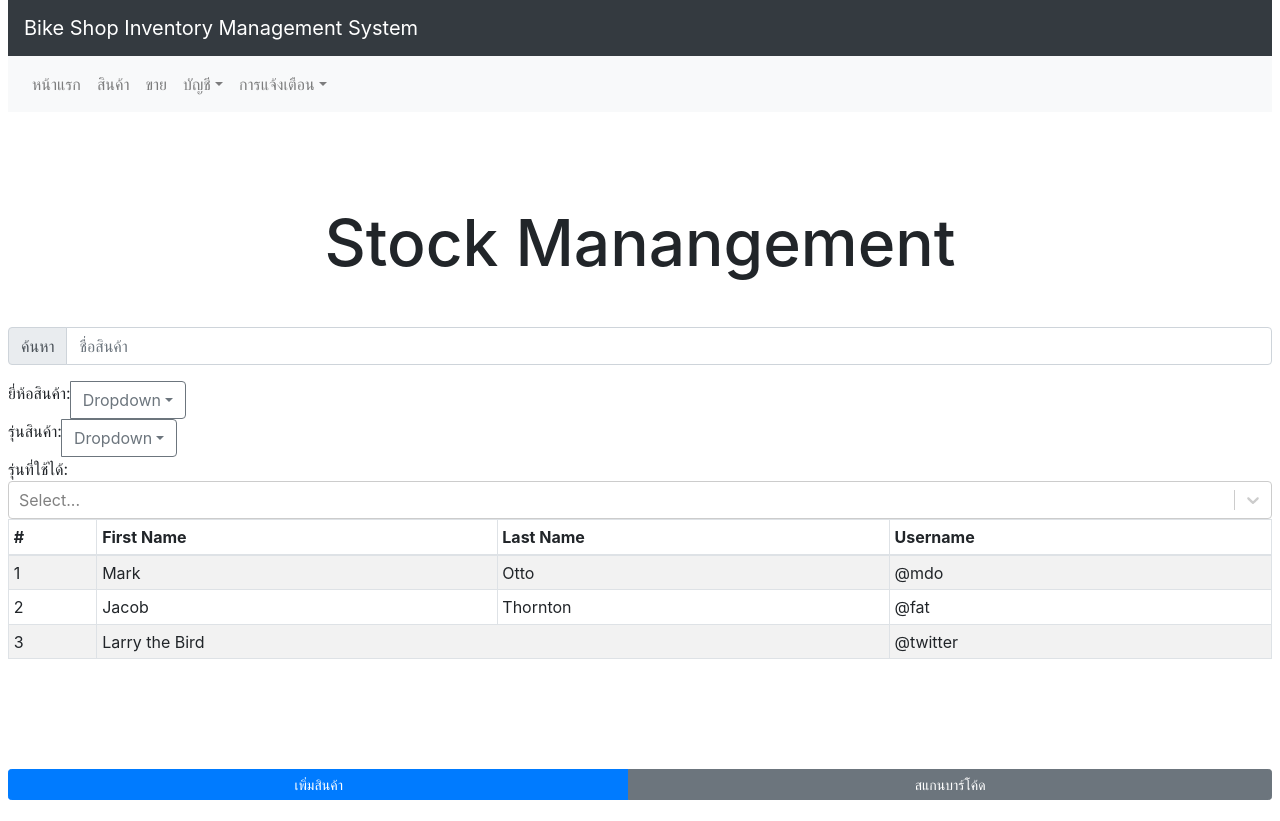
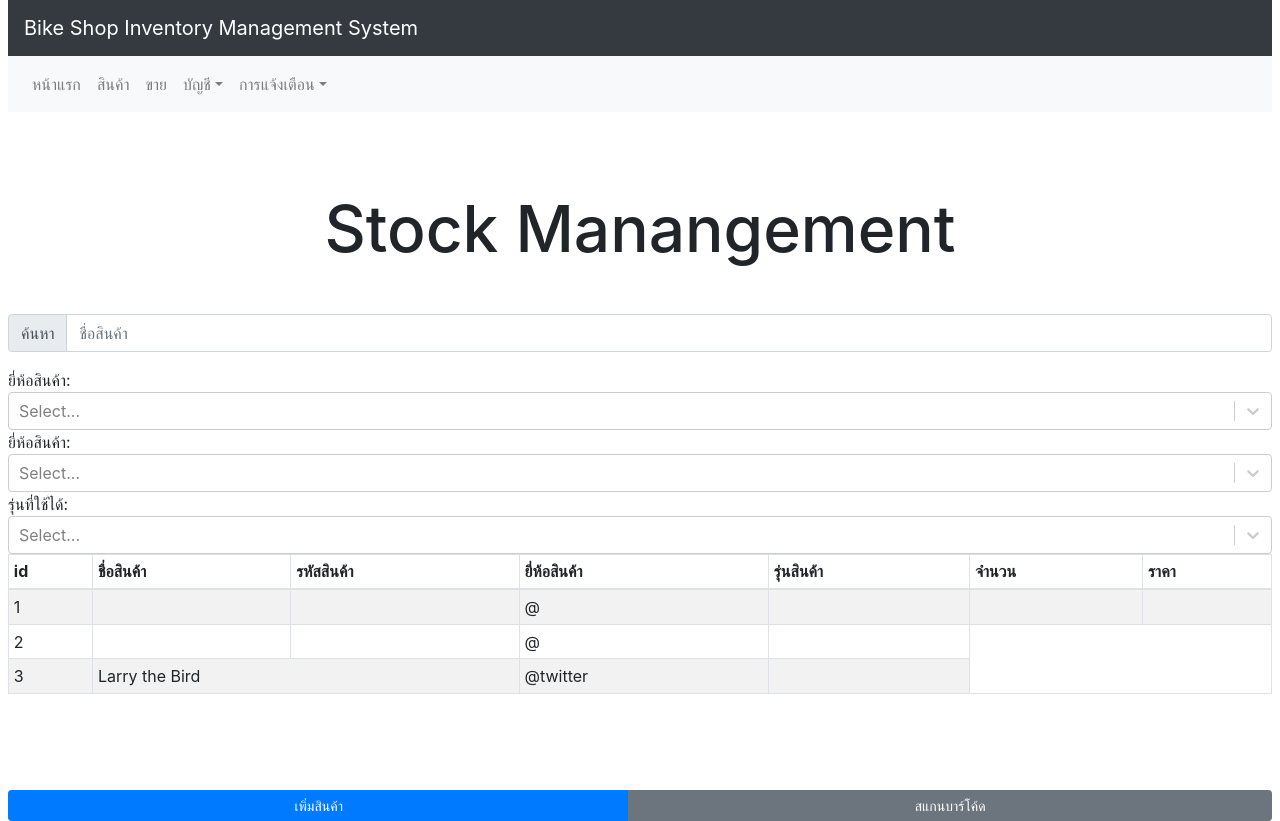
Before and after one commit to patlim8/bike-shop, a Next.js app: page /inventory in a window 1280 px wide. Before the commit the page ends 800 px from the top, so only its background shows below. Built offline with nearby package versions, Linux system fonts and the light colour scheme.

Commit message:
19/1/2021

```diff
--- a/components/brandList.js
+++ b/components/brandList.js
@@ -4,22 +4,43 @@ import Dropdown from 'react-bootstrap/Dropdown';
 import ButtonGroup from 'react-bootstrap/ButtonGroup';
 import InputGroup from 'react-bootstrap/InputGroup';
 import FormControl from 'react-bootstrap/FormControl';
+import Select from 'react-select';
+import { colourOptions, groupedOptions } from './data';
+
 
 export default function BrandList() {
+
+  const groupStyles = {
+    display: 'flex',
+    alignItems: 'center',
+    justifyContent: 'space-between',
+  };
+  const groupBadgeStyles = {
+    backgroundColor: '#EBECF0',
+    borderRadius: '2em',
+    color: '#172B4D',
+    display: 'inline-block',
+    fontSize: 12,
+    fontWeight: 'normal',
+    lineHeight: '1',
+    minWidth: 1,
+    padding: '0.16666666666667em 0.5em',
+    textAlign: 'center',
+  };
+
+  const formatGroupLabel = data => (
+    <div style={groupStyles}>
+      <span>{data.label}</span>
+      <span style={groupBadgeStyles}>{data.options.length}</span>
+    </div>
+  );
     return (
-      <InputGroup>
-    ยี่ห้อสินค้า: <DropdownButton
-      as={InputGroup.Append}
-      variant="outline-secondary"
-      title="Dropdown"
-      id="input-group-dropdown-2"
-    >
-      <Dropdown.Item href="#">Action</Dropdown.Item>
-      <Dropdown.Item href="#">Another action</Dropdown.Item>
-      <Dropdown.Item href="#">Something else here</Dropdown.Item>
-      <Dropdown.Divider />
-      <Dropdown.Item href="#">Separated link</Dropdown.Item>
-    </DropdownButton>
-  </InputGroup>
+      <div>
+    ยี่ห้อสินค้า: <Select
+
+    options={groupedOptions}
+    formatGroupLabel={formatGroupLabel}
+  />
+  </div>
     );
 }
--- /dev/null
+++ b/components/data.js
@@ -0,0 +1,147 @@
+import makeAnimated from 'react-select/animated';
+
+export const animatedComponents = makeAnimated();
+
+export const options = [
+  { value: 'chocolate', label: 'Chocolate' },
+  { value: 'strawberry', label: 'Strawberry' },
+  { value: 'vanilla', label: 'Vanilla' }
+]
+
+export const colourOptions = [
+    { value: 'ocean', label: 'Ocean', color: '#00B8D9', isFixed: true },
+    { value: 'blue', label: 'Blue', color: '#0052CC', isDisabled: true },
+    { value: 'purple', label: 'Purple', color: '#5243AA' },
+    { value: 'red', label: 'Red', color: '#FF5630', isFixed: true },
+    { value: 'orange', label: 'Orange', color: '#FF8B00' },
+    { value: 'yellow', label: 'Yellow', color: '#FFC400' },
+    { value: 'green', label: 'Green', color: '#36B37E' },
+    { value: 'forest', label: 'Forest', color: '#00875A' },
+    { value: 'slate', label: 'Slate', color: '#253858' },
+    { value: 'silver', label: 'Silver', color: '#666666' },
+  ];
+
+  export const flavourOptions = [
+    { value: 'vanilla', label: 'Vanilla', rating: 'safe' },
+    { value: 'chocolate', label: 'Chocolate', rating: 'good' },
+    { value: 'strawberry', label: 'Strawberry', rating: 'wild' },
+    { value: 'salted-caramel', label: 'Salted Caramel', rating: 'crazy' },
+  ];
+
+  export const stateOptions = [
+    { value: 'AL', label: 'Alabama' },
+    { value: 'AK', label: 'Alaska' },
+    { value: 'AS', label: 'American Samoa' },
+    { value: 'AZ', label: 'Arizona' },
+    { value: 'AR', label: 'Arkansas' },
+    { value: 'CA', label: 'California' },
+    { value: 'CO', label: 'Colorado' },
+    { value: 'CT', label: 'Connecticut' },
+    { value: 'DE', label: 'Delaware' },
+    { value: 'DC', label: 'District Of Columbia' },
+    { value: 'FM', label: 'Federated States Of Micronesia' },
+    { value: 'FL', label: 'Florida' },
+    { value: 'GA', label: 'Georgia' },
+    { value: 'GU', label: 'Guam' },
+    { value: 'HI', label: 'Hawaii' },
+    { value: 'ID', label: 'Idaho' },
+    { value: 'IL', label: 'Illinois' },
+    { value: 'IN', label: 'Indiana' },
+    { value: 'IA', label: 'Iowa' },
+    { value: 'KS', label: 'Kansas' },
+    { value: 'KY', label: 'Kentucky' },
+    { value: 'LA', label: 'Louisiana' },
+    { value: 'ME', label: 'Maine' },
+    { value: 'MH', label: 'Marshall Islands' },
+    { value: 'MD', label: 'Maryland' },
+    { value: 'MA', label: 'Massachusetts' },
+    { value: 'MI', label: 'Michigan' },
+    { value: 'MN', label: 'Minnesota' },
+    { value: 'MS', label: 'Mississippi' },
+    { value: 'MO', label: 'Missouri' },
+    { value: 'MT', label: 'Montana' },
+    { value: 'NE', label: 'Nebraska' },
+    { value: 'NV', label: 'Nevada' },
+    { value: 'NH', label: 'New Hampshire' },
+    { value: 'NJ', label: 'New Jersey' },
+    { value: 'NM', label: 'New Mexico' },
+    { value: 'NY', label: 'New York' },
+    { value: 'NC', label: 'North Carolina' },
+    { value: 'ND', label: 'North Dakota' },
+    { value: 'MP', label: 'Northern Mariana Islands' },
+    { value: 'OH', label: 'Ohio' },
+    { value: 'OK', label: 'Oklahoma' },
+    { value: 'OR', label: 'Oregon' },
+    { value: 'PW', label: 'Palau' },
+    { value: 'PA', label: 'Pennsylvania' },
+    { value: 'PR', label: 'Puerto Rico' },
+    { value: 'RI', label: 'Rhode Island' },
+    { value: 'SC', label: 'South Carolina' },
+    { value: 'SD', label: 'South Dakota' },
+    { value: 'TN', label: 'Tennessee' },
+    { value: 'TX', label: 'Texas' },
+    { value: 'UT', label: 'Utah' },
+    { value: 'VT', label: 'Vermont' },
+    { value: 'VI', label: 'Virgin Islands' },
+    { value: 'VA', label: 'Virginia' },
+    { value: 'WA', label: 'Washington' },
+    { value: 'WV', label: 'West Virginia' },
+    { value: 'WI', label: 'Wisconsin' },
+    { value: 'WY', label: 'Wyoming' },
+  ];
+
+  export const optionLength = [
+    { value: 1, label: 'general' },
+    {
+      value: 2,
+      label:
+        'Evil is the moment when I lack the strength to be true to the Good that compels me.',
+    },
+    {
+      value: 3,
+      label:
+        "It is now an easy matter to spell out the ethic of a truth: 'Do all that you can to persevere in that which exceeds your perseverance. Persevere in the interruption. Seize in your being that which has seized and broken you.",
+    },
+  ];
+
+  export const dogOptions = [
+    { id: 1, label: 'Chihuahua' },
+    { id: 2, label: 'Bulldog' },
+    { id: 3, label: 'Dachshund' },
+    { id: 4, label: 'Akita' },
+  ];
+
+  // let bigOptions = [];
+  // for (let i = 0; i < 10000; i++) {
+  // 	bigOptions = bigOptions.concat(colourOptions);
+  // }
+
+  export const groupedOptions = [
+    {
+      label: 'Colours',
+      options: colourOptions,
+    },
+    {
+      label: 'Flavours',
+      options: flavourOptions,
+    },
+  ];
+
+  export const groupStyles = {
+    display: 'flex',
+    alignItems: 'center',
+    justifyContent: 'space-between',
+  };
+
+  export const groupBadgeStyles = {
+    backgroundColor: '#EBECF0',
+    borderRadius: '2em',
+    color: '#172B4D',
+    display: 'inline-block',
+    fontSize: 12,
+    fontWeight: 'normal',
+    lineHeight: '1',
+    minWidth: 1,
+    padding: '0.16666666666667em 0.5em',
+    textAlign: 'center',
+  };
--- a/components/modelList.js
+++ b/components/modelList.js
@@ -4,22 +4,43 @@ import Dropdown from 'react-bootstrap/Dropdown';
 import ButtonGroup from 'react-bootstrap/ButtonGroup';
 import InputGroup from 'react-bootstrap/InputGroup';
 import FormControl from 'react-bootstrap/FormControl';
+import Select from 'react-select';
+import { colourOptions, groupedOptions } from './data';
 
 export default function ModelList() {
-    return (
-      <InputGroup>
-      รุ่นสินค้า: <DropdownButton
-        as={InputGroup.Append}
-        variant="outline-secondary"
-        title="Dropdown"
-        id="input-group-dropdown-2"
-      >
-        <Dropdown.Item href="#">Action</Dropdown.Item>
-        <Dropdown.Item href="#">Another action</Dropdown.Item>
-        <Dropdown.Item href="#">Something else here</Dropdown.Item>
-        <Dropdown.Divider />
-        <Dropdown.Item href="#">Separated link</Dropdown.Item>
-      </DropdownButton>
-    </InputGroup>
+  const groupStyles = {
+    display: 'flex',
+    alignItems: 'center',
+    justifyContent: 'space-between',
+  };
+  const groupBadgeStyles = {
+    backgroundColor: '#EBECF0',
+    borderRadius: '2em',
+    color: '#172B4D',
+    display: 'inline-block',
+    fontSize: 12,
+    fontWeight: 'normal',
+    lineHeight: '1',
+    minWidth: 1,
+    padding: '0.16666666666667em 0.5em',
+    textAlign: 'center',
+  };
+
+  const formatGroupLabel = data => (
+    <div style={groupStyles}>
+      <span>{data.label}</span>
+      <span style={groupBadgeStyles}>{data.options.length}</span>
+    </div>
+  );
+
+  return (
+
+          <div>
+        ยี่ห้อสินค้า: <Select
+
+        options={groupedOptions}
+        formatGroupLabel={formatGroupLabel}
+      />
+      </div>
     );
 }
--- a/pages/inventory.js
+++ b/pages/inventory.js
@@ -54,29 +54,38 @@ export default function Inventory() {
         <Table striped bordered hover size="sm">
               <thead>
                 <tr>
-                <th>#</th>
-                <th>First Name</th>
-                <th>Last Name</th>
-                <th>Username</th>
+                  <th>id</th>
+                  <th>ชื่อสินค้า</th>
+                  <th>รหัสสินค้า</th>
+                  <th>ยี่ห้อสินค้า</th>
+                  <th>รุ่นสินค้า</th>
+                  <th>จำนวน</th>
+                  <th>ราคา</th>
+
                 </tr>
               </thead>
               <tbody>
                 <tr>
                   <td>1</td>
-                <td>Mark</td>
-                <td>Otto</td>
-                <td>@mdo</td>
+                  <td></td>
+                  <td></td>
+                  <td>@</td>
+                  <td></td>
+                  <td></td>
+                  <td></td>
                 </tr>
                 <tr>
                   <td>2</td>
-                <td>Jacob</td>
-                <td>Thornton</td>
-                <td>@fat</td>
+                  <td></td>
+                  <td></td>
+                  <td>@</td>
+                  <td></td>
                 </tr>
                 <tr>
                   <td>3</td>
                   <td colSpan="2">Larry the Bird</td>
                   <td>@twitter</td>
+                  <td></td>
                 </tr>
               </tbody>
             </Table>
```
Also changed, not shown: pages/additem.js (+73 -9 lines). Lines whose indentation alone changed are shown as unchanged.
